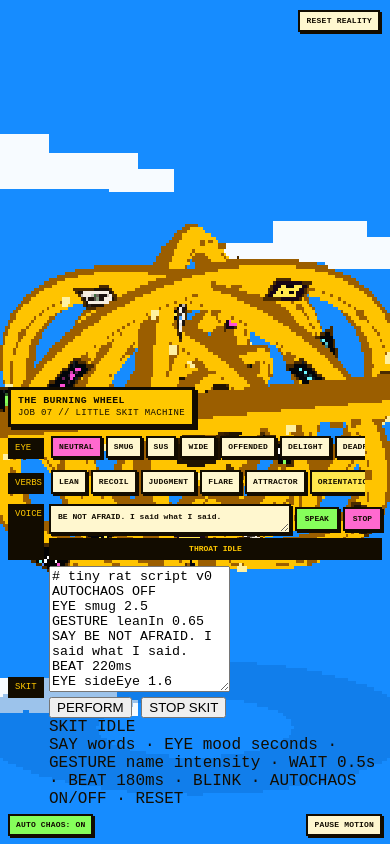
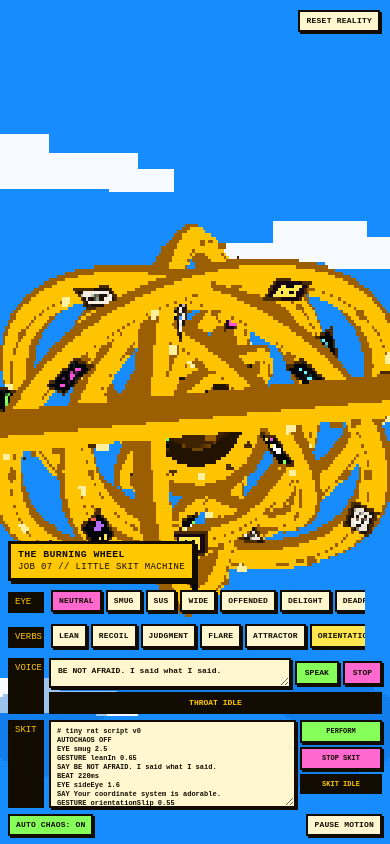
Before and after one commit to merrypranxter/the_burning_wheel, a website built with Vite: page index.html in a window 390 px wide. Built offline with nearby package versions, Linux system fonts and the light colour scheme; animation ran at ten frames a second.

Commit message:
Job 7: style mobile skit editor and performance controls

```diff
--- a/src/style.css
+++ b/src/style.css
@@ -364,3 +364,158 @@
     padding: 5px 6px;
   }
 }
+
+
+/* Job 07 — little skit machine */
+.control-bank--skit {
+  align-items: stretch;
+}
+
+.skit-console {
+  display: grid;
+  grid-template-columns: minmax(0, 1fr) auto;
+  gap: 4px;
+  align-items: start;
+}
+
+#skit-script {
+  grid-column: 1;
+  grid-row: 1 / span 3;
+  min-width: 0;
+  width: 100%;
+  min-height: 116px;
+  max-height: 220px;
+  resize: vertical;
+  border: 2px solid #120c00;
+  border-radius: 0;
+  padding: 7px 8px;
+  background: #fff7cf;
+  color: #120c00;
+  box-shadow: 2px 2px 0 #120c00;
+  font: 700 clamp(8px, 1.2vw, 10px) / 1.28 "Courier New", Courier, monospace;
+  tab-size: 2;
+}
+
+#skit-script:focus {
+  outline: none;
+  background: #ffffff;
+  box-shadow: 3px 3px 0 #120c00;
+}
+
+.skit-buttons {
+  grid-column: 2;
+  display: grid;
+  gap: 4px;
+}
+
+#skit-run,
+#skit-stop {
+  appearance: none;
+  border: 2px solid #120c00;
+  border-radius: 0;
+  padding: 7px 9px;
+  color: #120c00;
+  box-shadow: 2px 2px 0 #120c00;
+  font: 700 clamp(8px, 1.25vw, 10px) / 1 "Courier New", Courier, monospace;
+  cursor: pointer;
+  white-space: nowrap;
+}
+
+#skit-run {
+  background: #86ff5b;
+}
+
+#skit-stop {
+  background: #ff69cf;
+}
+
+#skit-run:disabled {
+  opacity: 0.55;
+  cursor: wait;
+}
+
+#skit-status {
+  grid-column: 2;
+  min-width: 112px;
+  padding: 5px 6px;
+  border: 2px solid #120c00;
+  background: #120c00;
+  color: #ffc800;
+  font: 700 8px/1.15 "Courier New", Courier, monospace;
+  text-align: center;
+}
+
+#skit-status[data-state="running"] {
+  background: #00e5ff;
+  color: #120c00;
+}
+
+#skit-status[data-state="complete"] {
+  background: #86ff5b;
+  color: #120c00;
+}
+
+#skit-status[data-state="error"] {
+  background: #ff2fb7;
+  color: #120c00;
+}
+
+.skit-help {
+  grid-column: 2;
+  max-width: 190px;
+  padding: 5px 6px;
+  border: 1px solid #120c00;
+  background: rgba(255, 247, 207, 0.9);
+  font: 700 7px/1.25 "Courier New", Courier, monospace;
+}
+
+#skit-run:active,
+#skit-stop:active {
+  transform: translate(2px, 2px);
+  box-shadow: 0 0 0 #120c00;
+}
+
+@media (max-width: 720px) {
+  .skit-console {
+    grid-template-columns: minmax(0, 1fr) 96px;
+  }
+
+  #skit-script {
+    min-height: 96px;
+    max-height: 160px;
+  }
+
+  .skit-help {
+    max-width: 96px;
+    font-size: 6px;
+  }
+}
+
+@media (max-width: 520px) {
+  .skit-console {
+    grid-template-columns: minmax(0, 1fr) 82px;
+  }
+
+  #skit-script {
+    min-height: 88px;
+    max-height: 132px;
+    font-size: 7px;
+    padding: 5px 6px;
+  }
+
+  #skit-run,
+  #skit-stop {
+    padding: 6px 5px;
+    font-size: 7px;
+  }
+
+  #skit-status {
+    min-width: 0;
+    font-size: 7px;
+    padding: 4px;
+  }
+
+  .skit-help {
+    display: none;
+  }
+}
```
